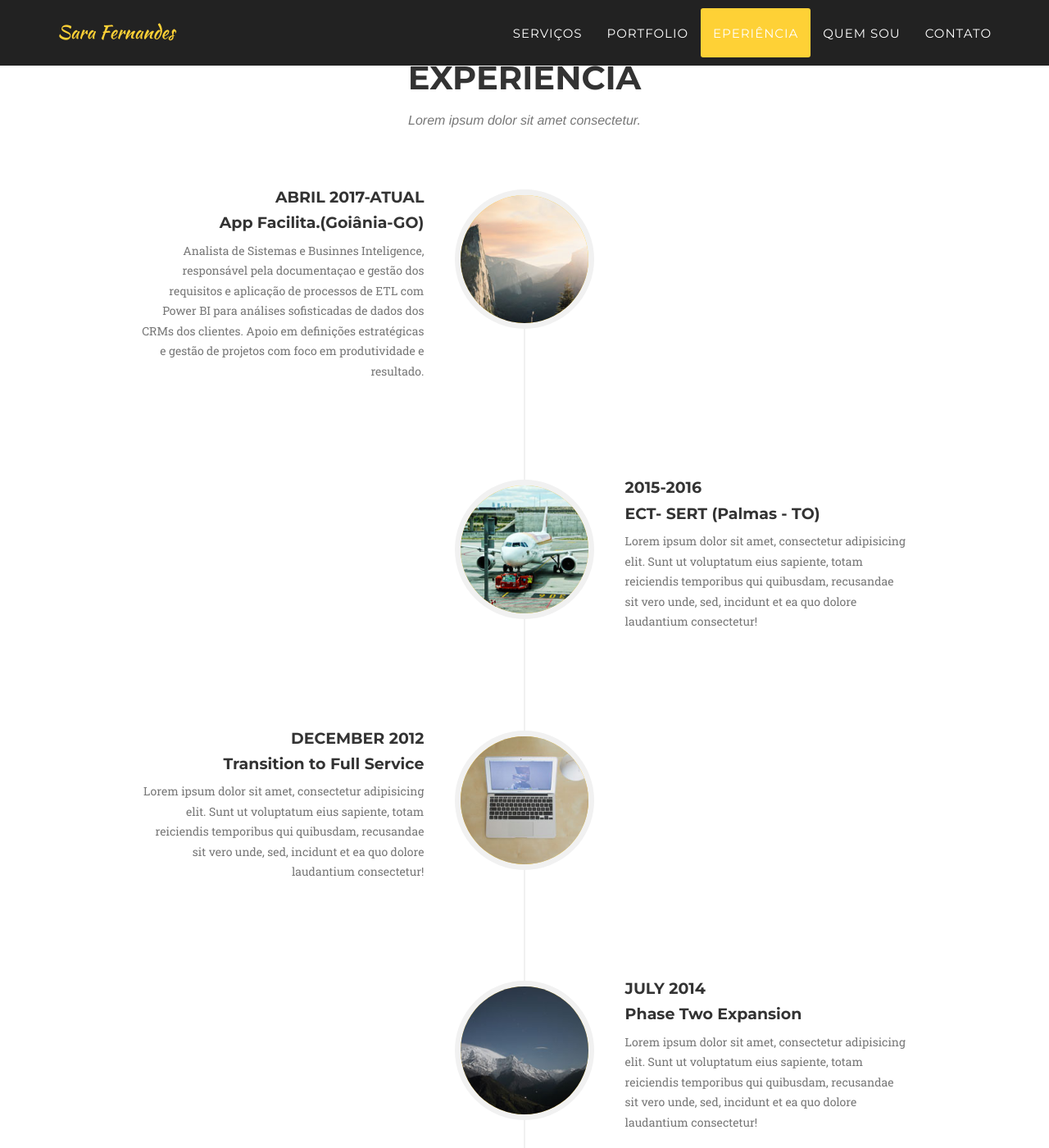
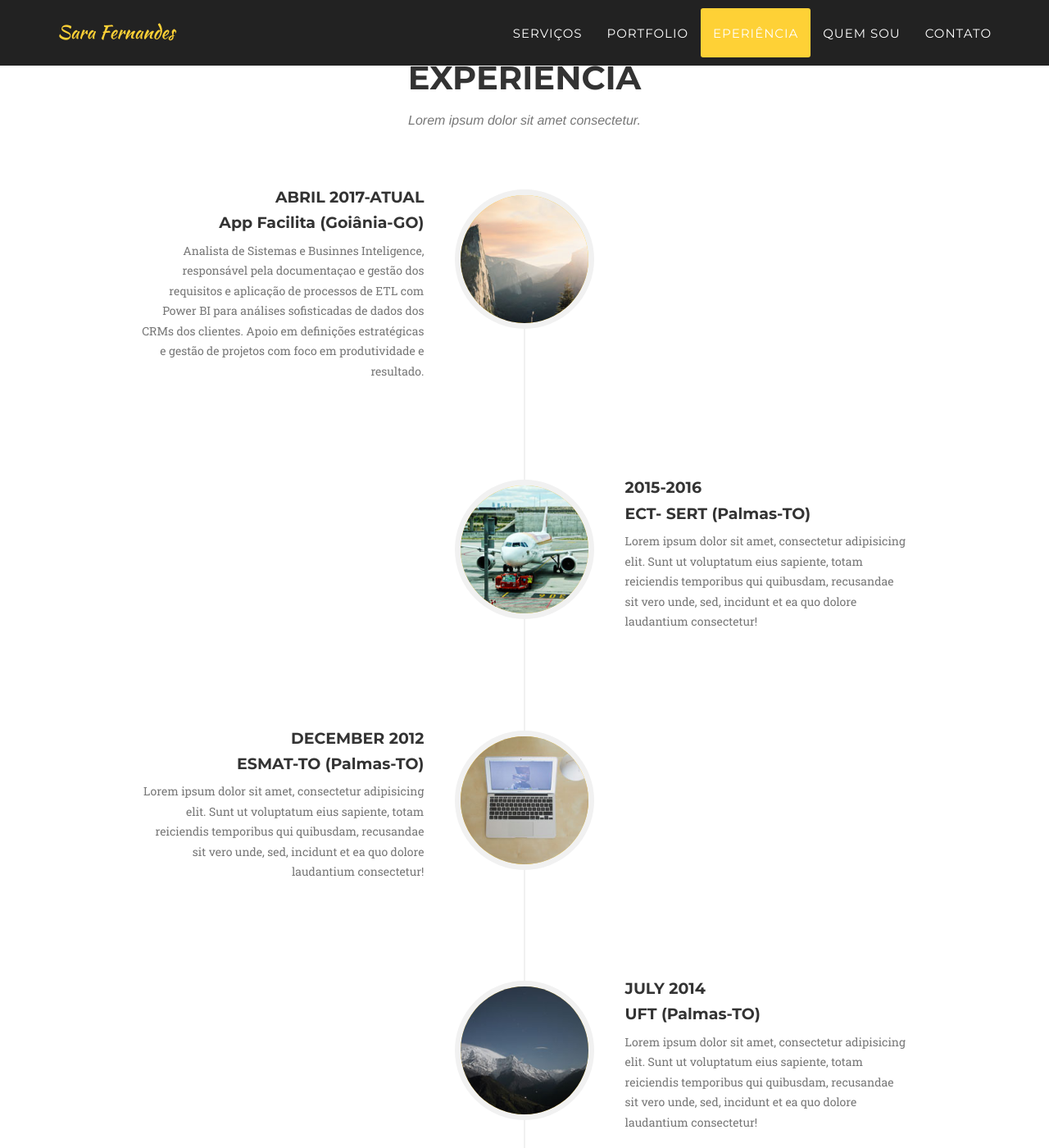
Before and after one commit to SaraFernandes/sarafernandes.github.io, a Jekyll site: the page built from index.html, in a window 1280 px wide and 1400 px high, scrolled down 2556 px. Shown: the whole window at 82% size. Built offline with Jekyll 4.4.1, drawn with Linux system fonts in a browser that asks for light colours; some web fonts are replaced.

Commit message:
Update about.html

```diff
--- a/_includes/about.html
+++ b/_includes/about.html
@@ -17,7 +17,7 @@
                             <div class="timeline-panel">
                                 <div class="timeline-heading">
                                     <h4>Abril 2017-Atual</h4>
-                                    <h4 class="subheading">App Facilita.(Goiânia-GO)</h4>
+                                    <h4 class="subheading">App Facilita (Goiânia-GO)</h4>
                                 </div>
                                 <div class="timeline-body">
                                     <p class="text-muted">Analista de Sistemas e Businnes Inteligence, responsável pela documentaçao e gestão dos requisitos e aplicação de  processos de ETL com Power BI para análises sofisticadas de dados dos CRMs dos clientes. Apoio em definições estratégicas e gestão de projetos com foco em produtividade e resultado.</p>
@@ -31,7 +31,7 @@
                             <div class="timeline-panel">
                                 <div class="timeline-heading">
                                     <h4>2015-2016</h4>
-                                    <h4 class="subheading">ECT- SERT (Palmas - TO)</h4>
+                                    <h4 class="subheading">ECT- SERT (Palmas-TO)</h4>
                                 </div>
                                 <div class="timeline-body">
                                     <p class="text-muted">Lorem ipsum dolor sit amet, consectetur adipisicing elit. Sunt ut voluptatum eius sapiente, totam reiciendis temporibus qui quibusdam, recusandae sit vero unde, sed, incidunt et ea quo dolore laudantium consectetur!</p>
@@ -45,7 +45,7 @@
                             <div class="timeline-panel">
                                 <div class="timeline-heading">
                                     <h4>December 2012</h4>
-                                    <h4 class="subheading">Transition to Full Service</h4>
+                                    <h4 class="subheading">ESMAT-TO (Palmas-TO)</h4>
                                 </div>
                                 <div class="timeline-body">
                                     <p class="text-muted">Lorem ipsum dolor sit amet, consectetur adipisicing elit. Sunt ut voluptatum eius sapiente, totam reiciendis temporibus qui quibusdam, recusandae sit vero unde, sed, incidunt et ea quo dolore laudantium consectetur!</p>
@@ -59,7 +59,7 @@
                             <div class="timeline-panel">
                                 <div class="timeline-heading">
                                     <h4>July 2014</h4>
-                                    <h4 class="subheading">Phase Two Expansion</h4>
+                                    <h4 class="subheading">UFT (Palmas-TO)</h4>
                                 </div>
                                 <div class="timeline-body">
                                     <p class="text-muted">Lorem ipsum dolor sit amet, consectetur adipisicing elit. Sunt ut voluptatum eius sapiente, totam reiciendis temporibus qui quibusdam, recusandae sit vero unde, sed, incidunt et ea quo dolore laudantium consectetur!</p>
```
